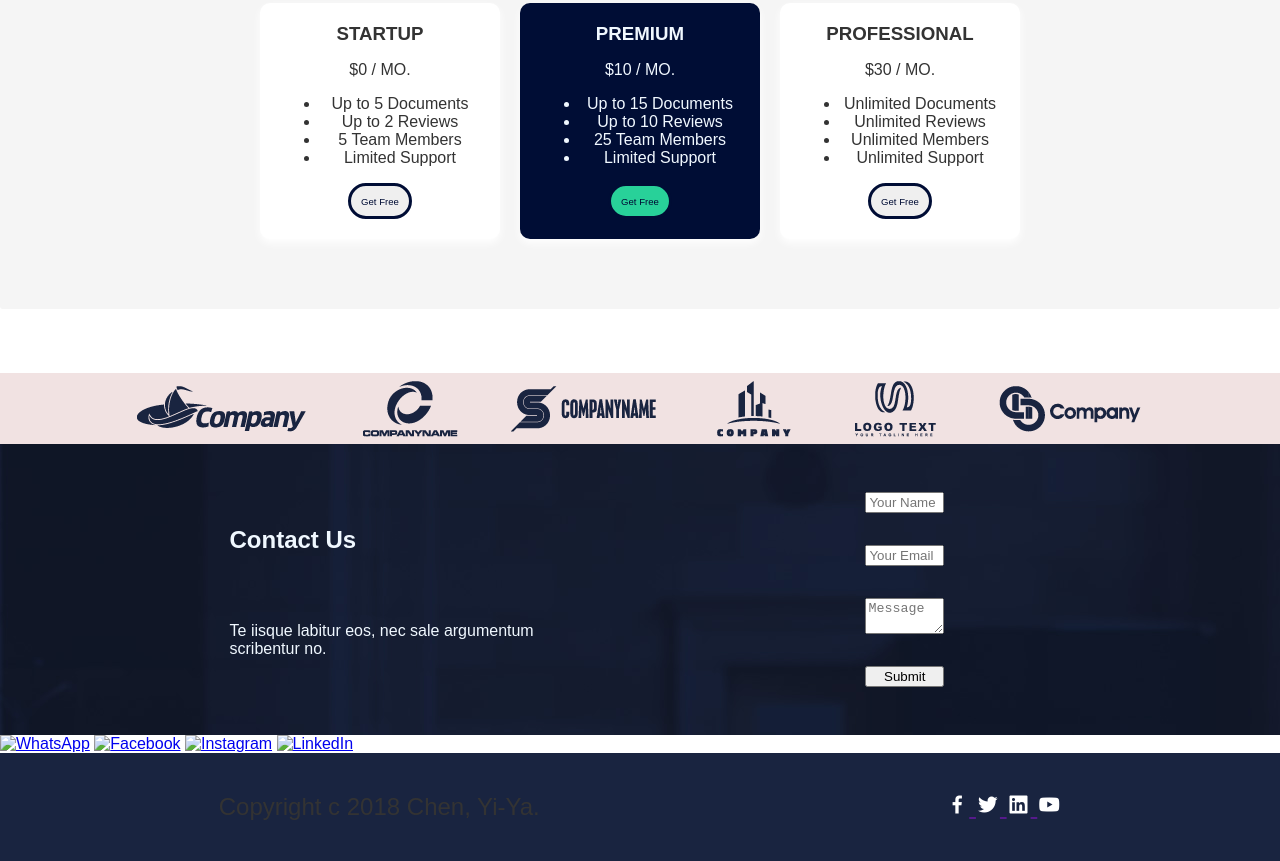
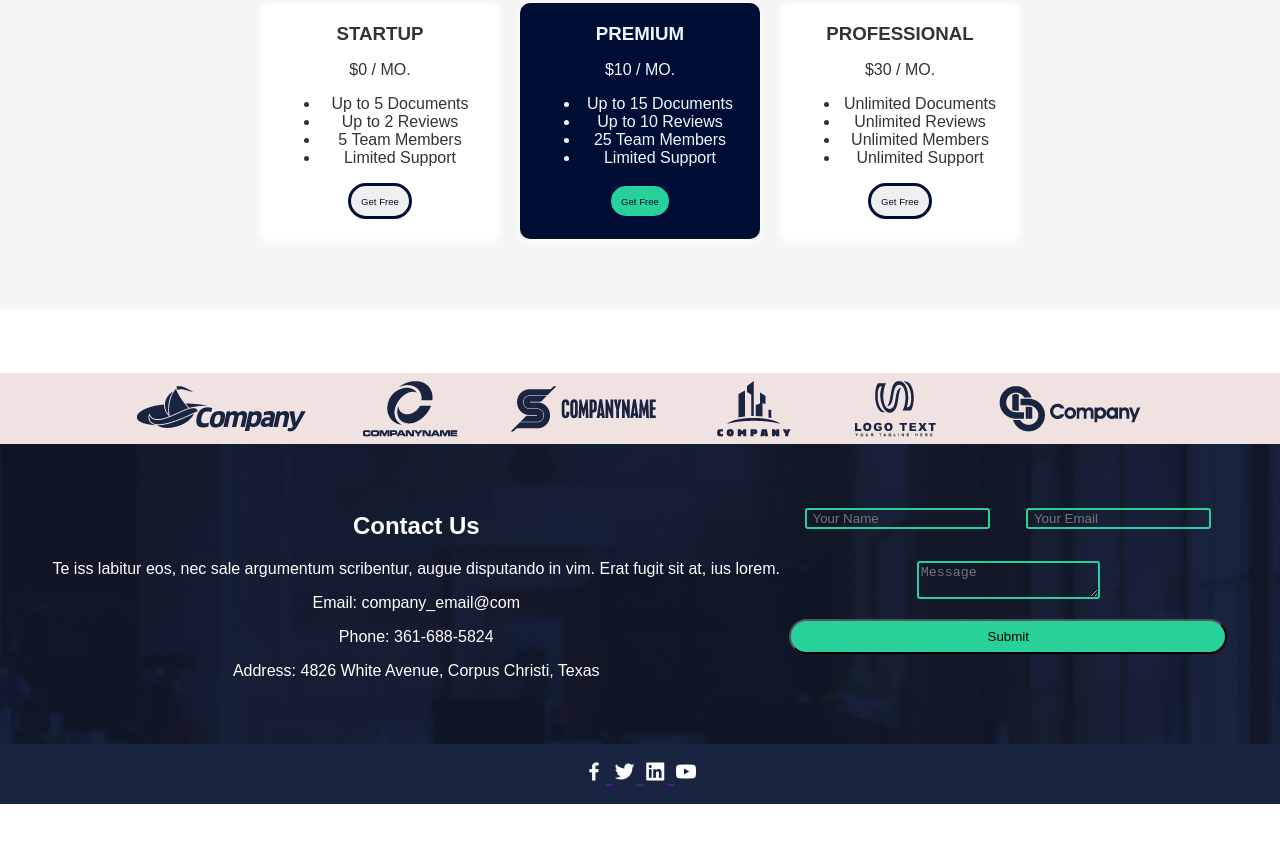
Before and after one commit to SantiagoRamirez8/atlasproyyect, a plain HTML site: page index.html in a window 1280 px wide. Shown: the part 1650-2511 px from the top of the page. After the commit the page ends 2454 px from the top, so only its background shows below. Drawn offline with nearby package versions, Linux system fonts and the light colour scheme.

Commit message:
finiishhedd commit

```diff
--- a/index.html
+++ b/index.html
@@ -110,33 +110,54 @@
     </div>
 
 
-        <div class="contact-us">
-            <div class="dates">
+    <section class="contact-bkn">
+
+        <div class="contact-section">
+
             <h2>Contact Us</h2>
-            <p>Te iisque labitur eos, nec sale argumentum scribentur no.</p>
-            </div>
+
+            <p>Te iss labitur eos, nec sale argumentum scribentur, augue disputando in vim. Erat fugit sit at, ius
+                lorem.</p>
+
+            <p>Email: company_email@com</p>
+
+            <p>Phone: 361-688-5824</p>
+
+            <p>Address: 4826 White Avenue, Corpus Christi, Texas</p>
+
+        </div>
+
+        <div class="contact-questions">
+
             <div class="form">
-            <form action="#">
-                <input type="text" placeholder="Your Name" required>
-                <input type="email" placeholder="Your Email" required>
-                <textarea placeholder="Message" required></textarea>
+
+                <form action="#">
+
+                <div class="information-personal">
+
+                    <input type="text" class="input" placeholder=" Your Name ">
+
+                    <input type="text" class="input" placeholder=" Your Email ">
+
+                </div>
+
+                <div>
+
+                    <textarea name="" id="" placeholder="Message"></textarea>
+
+                </div>
+
                 <button type="submit">Submit</button>
-            </form>
-            </div>
-        </div>
-        <div class="footer-social">
-            <a href="#"><img src="path/to/whatsapp-icon.png" alt="WhatsApp"></a>
-            <a href="#"><img src="path/to/facebook-icon.png" alt="Facebook"></a>
-            <a href="#"><img src="path/to/instagram-icon.png" alt="Instagram"></a>
-            <a href="#"><img src="path/to/linkedin-icon.png" alt="LinkedIn"></a>
-        </div>
-        <footer>
 
-            <div>
-
-                <p>Copyright c 2018 Chen, Yi-Ya.</p>
+                </form>
 
             </div>
+
+        </div>
+
+    </section>
+
+        <footer>
 
             <div>
 
--- a/styles.css
+++ b/styles.css
@@ -219,20 +219,25 @@ article{
         font-size: 1.5rem;
         padding: 1rem;
     }
-    .dates {
+    .contact-bkn{
+        color: white;
+        background-size: cover;
+        background-image: url(./assets/contact-bk.jpg);
         display: flex;
-        flex-direction: column;
-        gap: 2rem;
-        width: 28%;
-        color: aliceblue;
-        margin: 3rem;
+        justify-content: space-around;
+        padding: 3rem;
     }
-    .form form {
-        display: flex;
-        flex-direction: column;
-        gap: 2rem;
-        width: 28%;
-        color:#04ff4f;
-        margin: 3rem;
-        border-radius: 2rem;
+
+    input, textarea{
+        background: transparent;
+        border: 2px solid #28d199;
+        border-radius: 3px;
+        margin: 1rem;
     }
+
+    .contact-questions button{
+        padding: .5rem;
+        background: #28d199;
+        border-radius: 1.5rem;
+        width: 100%;
+    }
```
